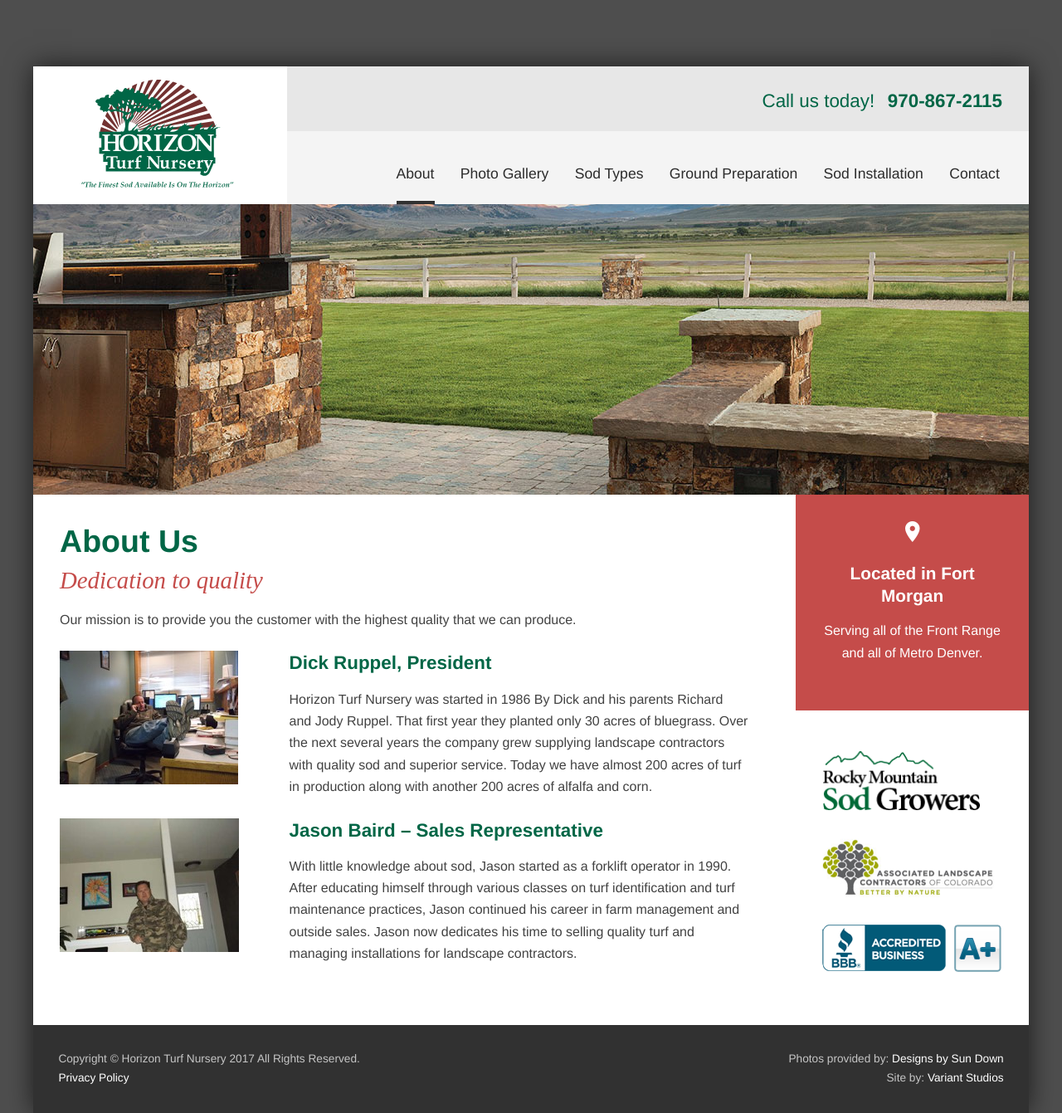
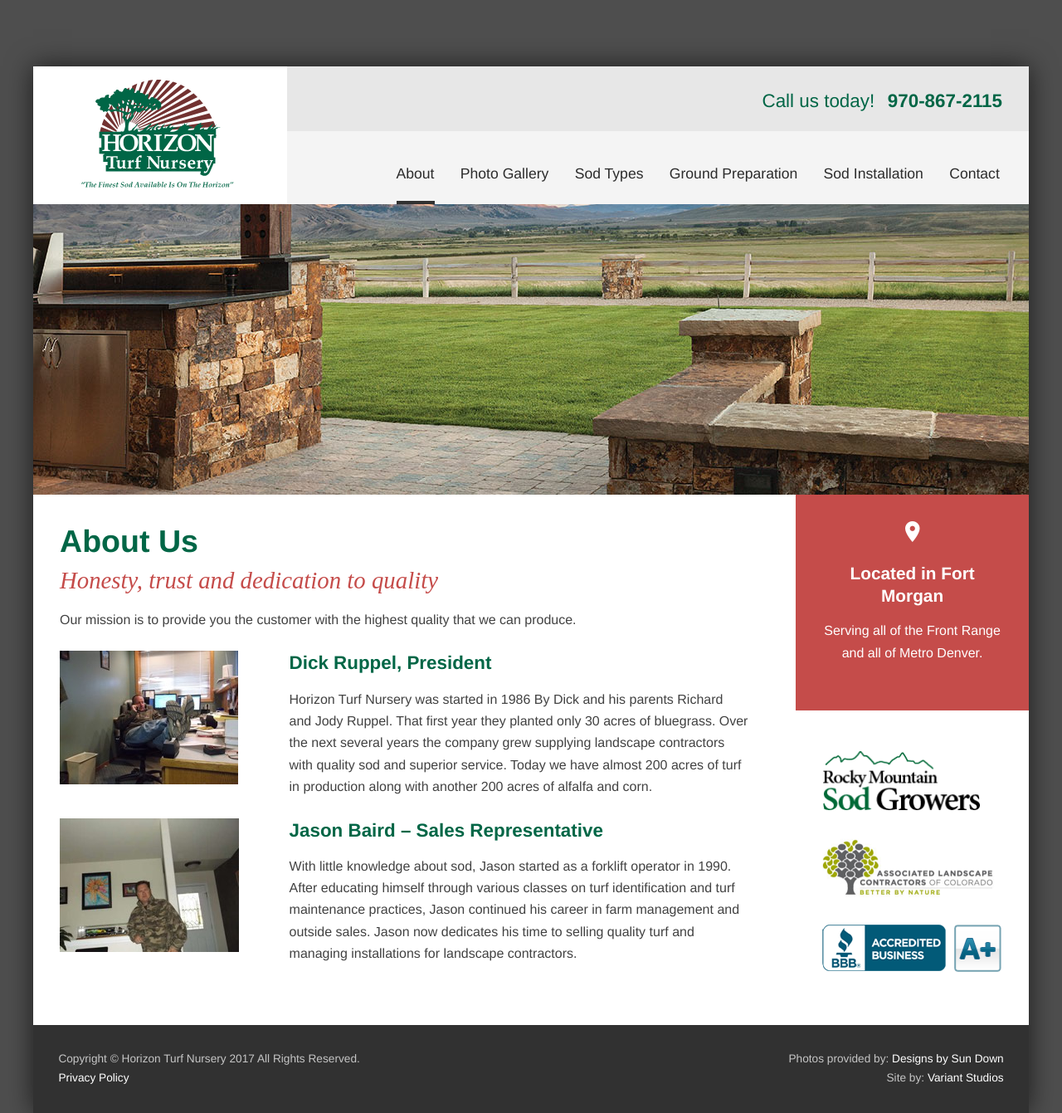
Before and after one commit to variantstudios/horizonturfnursery.com, a Jekyll site: the page built from pages/about/index.md, in a window 1280 px wide. Shown: the whole page at 83% size. Built offline with Jekyll 4.4.1, drawn with Linux system fonts in a browser that asks for light colours; nearby versions of some CDN libraries.

Commit message:
Updated 'pages/about/index.md' via CloudCannon

```diff
--- a/pages/about/index.md
+++ b/pages/about/index.md
@@ -2,7 +2,7 @@
 layout: page
 title: About Us
 description:
-subtitle: Dedication to quality
+subtitle: 'Honesty, trust and dedication to quality'
 permalink: /about/
 header_image_path: /assets/images/sub-page-headers/Designs_By_Sundown_View.jpg
 team:
@@ -16,4 +16,4 @@
 ---
 
 
-Our mission is to provide you the customer with the highest quality that we can produce.&nbsp;
+Our mission is to provide you the customer with the highest quality that we can produce.
```
